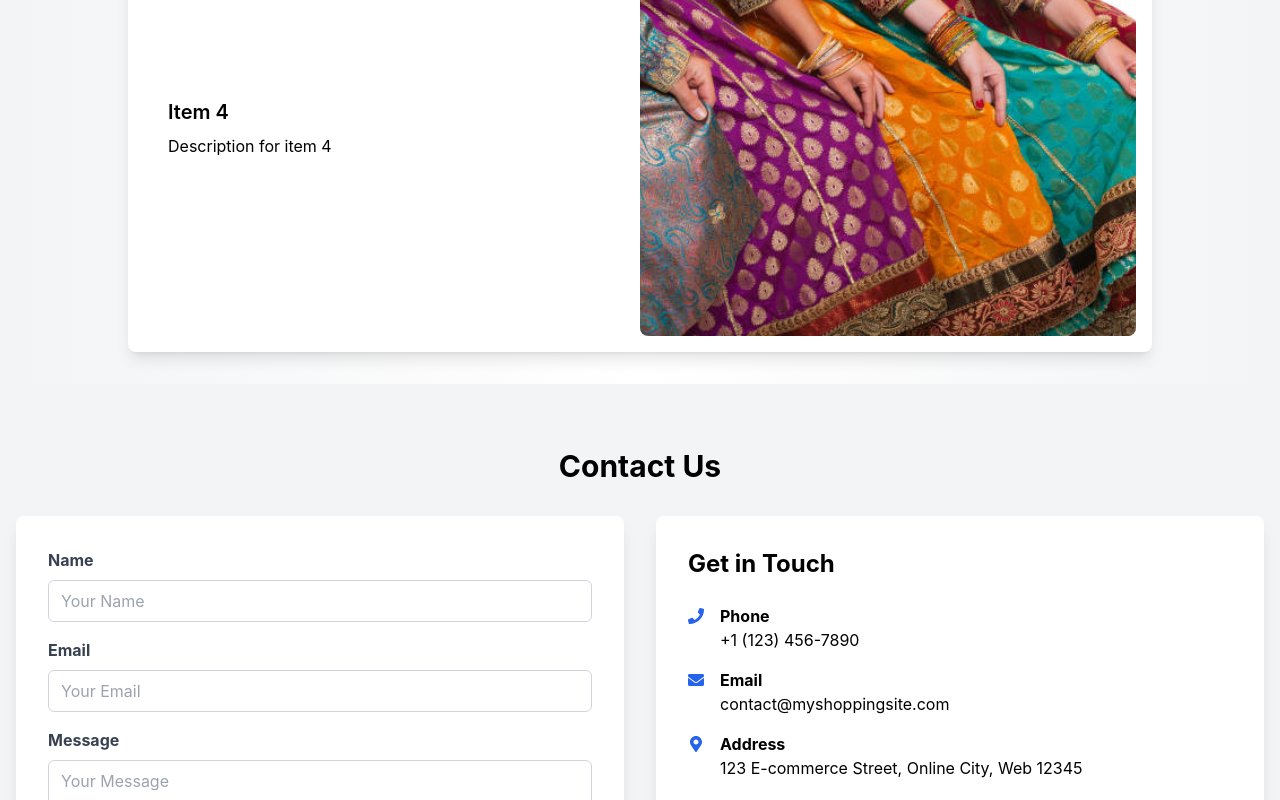
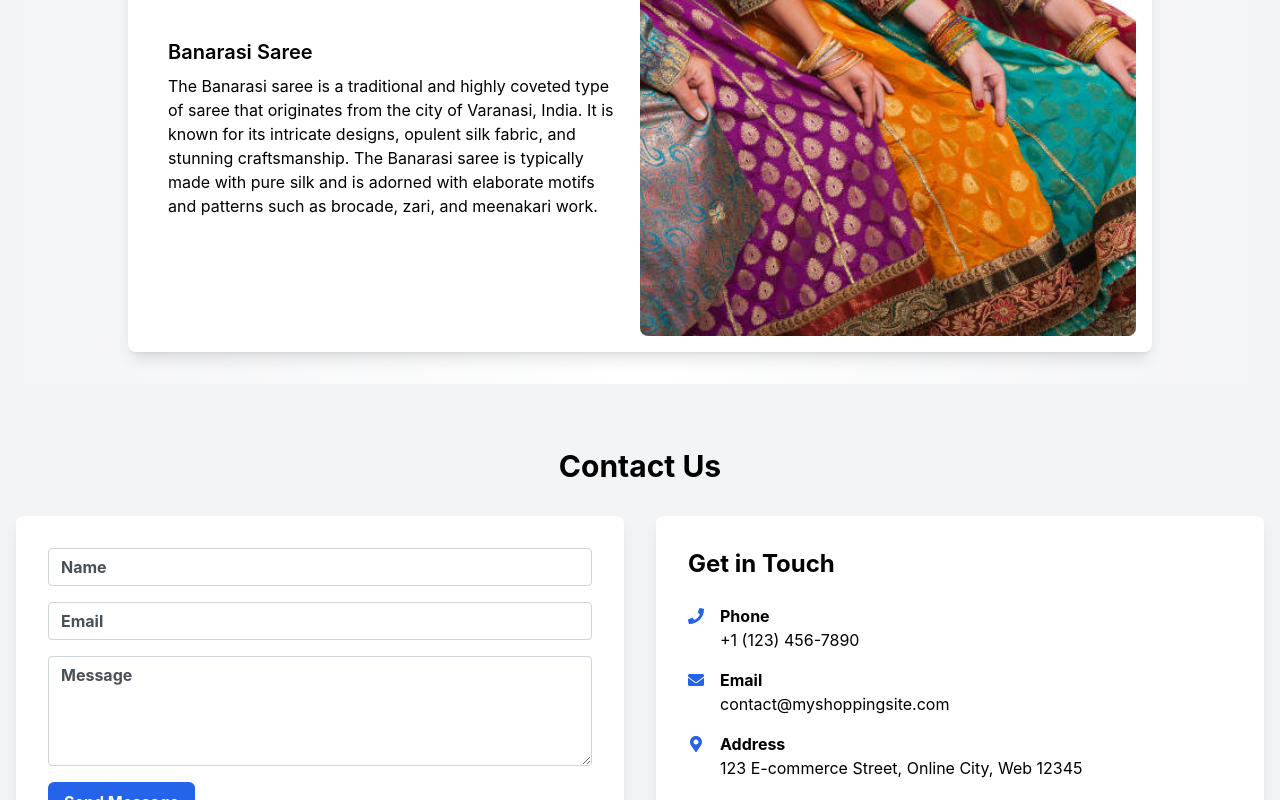
Before and after one commit to darshannayak19/SoppingShop, a Next.js app: page / in a window 1280 px wide. Shown: the part 2700-3500 px from the top of the page. Built offline with nearby package versions, Linux system fonts and the light colour scheme.

Commit message:
made some changes in contact us part

```diff
--- a/components/Common/About.tsx
+++ b/components/Common/About.tsx
@@ -5,10 +5,10 @@ import 'aos/dist/aos.css';
 import slide1 from '../Slideshow/images/slide1.jpg'
 
 const items = [
-  { id: 1, name: 'Item 1', description: 'Description for item 1', image: slide1 },
-  { id: 2, name: 'Item 2', description: 'Description for item 2', image: slide1 },
-  { id: 3, name: 'Item 3', description: 'Description for item 3', image: slide1 },
-  { id: 4, name: 'Item 4', description: 'Description for item 4', image: slide1 },
+  { id: 1, name: 'Banarasi Saree', description: 'The Banarasi saree is a traditional and highly coveted type of saree that originates from the city of Varanasi, India. It is known for its intricate designs, opulent silk fabric, and stunning craftsmanship. The Banarasi saree is typically made with pure silk and is adorned with elaborate motifs and patterns such as brocade, zari, and meenakari work.', image: slide1 },
+  { id: 2, name: 'Banarasi Saree', description: 'The Banarasi saree is a traditional and highly coveted type of saree that originates from the city of Varanasi, India. It is known for its intricate designs, opulent silk fabric, and stunning craftsmanship. The Banarasi saree is typically made with pure silk and is adorned with elaborate motifs and patterns such as brocade, zari, and meenakari work.', image: slide1 },
+  { id: 3, name: 'Banarasi Saree', description: 'The Banarasi saree is a traditional and highly coveted type of saree that originates from the city of Varanasi, India. It is known for its intricate designs, opulent silk fabric, and stunning craftsmanship. The Banarasi saree is typically made with pure silk and is adorned with elaborate motifs and patterns such as brocade, zari, and meenakari work.', image: slide1 },
+  { id: 4, name: 'Banarasi Saree', description: 'The Banarasi saree is a traditional and highly coveted type of saree that originates from the city of Varanasi, India. It is known for its intricate designs, opulent silk fabric, and stunning craftsmanship. The Banarasi saree is typically made with pure silk and is adorned with elaborate motifs and patterns such as brocade, zari, and meenakari work.', image: slide1 },
 ];
 
 const About = () => {
--- /dev/null
+++ b/components/Contactus/ContactUs.module.css
@@ -0,0 +1,84 @@
+.inputContainer {
+    position: relative;
+  }
+
+  .inputContainer input::placeholder,
+  .inputContainer textarea::placeholder {
+    color: transparent;
+  }
+
+  .inputContainer label {
+    position: absolute;
+    top: 0;
+    left: 0;
+    display: block;
+    width: 100%;
+    margin-bottom: 0;
+    line-height: 1.5;
+    color: #495057;
+    border: 1px solid transparent;
+    border-radius: .25rem;
+    transition: all .1s ease-in-out;
+    padding: 0.375rem 0.75rem;
+    pointer-events: none;
+  }
+
+  .inputContainer input::-webkit-input-placeholder,
+  .inputContainer textarea::-webkit-input-placeholder {
+    opacity: 0;
+    transition: opacity .1s ease-in-out;
+  }
+
+  .inputContainer input::-moz-placeholder,
+  .inputContainer textarea::-moz-placeholder {
+    opacity: 0;
+    transition: opacity .1s ease-in-out;
+  }
+
+  .inputContainer input:-ms-input-placeholder,
+  .inputContainer textarea:-ms-input-placeholder {
+    opacity: 0;
+    transition: opacity .1s ease-in-out;
+  }
+
+  .inputContainer input::-ms-input-placeholder,
+  .inputContainer textarea::-ms-input-placeholder {
+    opacity: 0;
+    transition: opacity .1s ease-in-out;
+  }
+
+  .inputContainer input:not(:placeholder-shown),
+  .inputContainer textarea:not(:placeholder-shown) {
+    padding-top: 1.25rem;
+    padding-bottom: .25rem;
+  }
+
+  .inputContainer input:not(:placeholder-shown) ~ label,
+  .inputContainer textarea:not(:placeholder-shown) ~ label {
+    padding-top: .25rem;
+    padding-bottom: .25rem;
+    font-size: 12px;
+    color: #777;
+  }
+
+  .input {
+    display: block;
+    width: 100%;
+    padding: 0.375rem 0.75rem;
+    font-size: 1rem;
+    line-height: 1.5;
+    color: #495057;
+    background-color: #fff;
+    background-clip: padding-box;
+    border: 1px solid #ced4da;
+    border-radius: 0.25rem;
+    transition: border-color 0.15s ease-in-out, box-shadow 0.15s ease-in-out;
+  }
+
+  .input:focus {
+    color: #495057;
+    background-color: #fff;
+    border-color: #80bdff;
+    outline: 0;
+    box-shadow: 0 0 0 0.2rem rgba(0,123,255,.25);
+  }
--- a/components/Contactus/Contactus.tsx
+++ b/components/Contactus/Contactus.tsx
@@ -1,14 +1,41 @@
-// components/ContactUs.tsx
-
-import React, { useEffect } from 'react';
+import React, { useEffect, useState } from 'react';
 import { FaPhone, FaEnvelope, FaMapMarkerAlt } from 'react-icons/fa';
 import AOS from 'aos';
 import 'aos/dist/aos.css';
+import styles from './ContactUs.module.css';
 
-const ContactUs = () => {
+const ContactUs: React.FC = () => {
   useEffect(() => {
     AOS.init({ duration: 1000 });
   }, []);
+
+  const [formData, setFormData] = useState({
+    name: '',
+    email: '',
+    message: ''
+  });
+
+  const [fieldsFilled, setFieldsFilled] = useState({
+    name: false,
+    email: false,
+    message: false
+  });
+
+  const handleInputChange = (e: React.ChangeEvent<HTMLInputElement | HTMLTextAreaElement>) => {
+    const { name, value } = e.target;
+    setFormData(prevData => ({
+      ...prevData,
+      [name]: value
+    }));
+    setFieldsFilled(prevFields => ({
+      ...prevFields,
+      [name]: value.trim() !== ''
+    }));
+  };
+
+  const getInputClassName = (fieldName: keyof typeof fieldsFilled) => {
+    return `${styles.input} ${fieldsFilled[fieldName] ? 'bg-white text-black' : 'bg-gray-100 text-gray-700'} w-full px-3 py-2 border border-gray-300 rounded-md focus:outline-none focus:ring-2 focus:ring-blue-500 transition-all duration-300`;
+  };
 
   return (
     <section className="bg-gray-100 py-16">
@@ -18,22 +45,41 @@ const ContactUs = () => {
           {/* Contact Form */}
           <div className="w-full lg:w-1/2 px-4 mb-8 lg:mb-0" data-aos="fade-right">
             <form className="bg-white rounded-lg shadow-lg p-8">
-              <div className="mb-4">
+              <div className={`mb-4 ${styles.inputContainer}`}>
+                <input
+                  type="text"
+                  id="name"
+                  name="name"
+                  value={formData.name}
+                  onChange={handleInputChange}
+                  className={getInputClassName('name')}
+                  placeholder="Your Name"
+                />
                 <label htmlFor="name" className="block text-gray-700 font-bold mb-2">Name</label>
-                <input type="text" id="name" className="w-full px-3 py-2 border border-gray-300 rounded-md focus:outline-none focus:ring-2 focus:ring-blue-500" placeholder="Your Name" />
               </div>
-              <div className="mb-4">
+              <div className={`mb-4 ${styles.inputContainer}`}>
+                <input
+                  type="email"
+                  id="email"
+                  name="email"
+                  value={formData.email}
+                  onChange={handleInputChange}
+                  className={getInputClassName('email')}
+                  placeholder="Your Email"
+                />
                 <label htmlFor="email" className="block text-gray-700 font-bold mb-2">Email</label>
-                <input type="email" id="email" className="w-full px-3 py-2 border border-gray-300 rounded-md focus:outline-none focus:ring-2 focus:ring-blue-500" placeholder="Your Email" />
               </div>
-              <div className="mb-4">
-                <label htmlFor="message" className="block text-gray-700 font-bold mb-2">Message</label>
+              <div className={`mb-4 ${styles.inputContainer}`}>
                 <textarea
                   id="message"
+                  name="message"
                   rows={4}
-                  className="w-full px-3 py-2 border border-gray-300 rounded-md focus:outline-none focus:ring-2 focus:ring-blue-500"
+                  value={formData.message}
+                  onChange={handleInputChange}
+                  className={getInputClassName('message')}
                   placeholder="Your Message"
                 ></textarea>
+                <label htmlFor="message" className="block text-gray-700 font-bold mb-2">Message</label>
               </div>
               <button type="submit" className="bg-blue-600 text-white font-bold py-2 px-4 rounded-md hover:bg-blue-700 transition duration-300">Send Message</button>
             </form>
--- a/package.json
+++ b/package.json
@@ -12,10 +12,10 @@
     "aos": "^2.3.4",
     "eslint": "^8.56.0",
     "lucide-react": "^0.436.0",
-    "next": "14.2.4",
+    "next": "^14.2.14",
     "react": "18.3.1",
     "react-dom": "18.3.1",
-    "react-icons": "^5.2.1",
+    "react-icons": "^5.3.0",
     "react-responsive-carousel": "^3.2.23"
   },
   "devDependencies": {
```
Also changed, not shown: 2 other files (tests, documents, lock files or other folders).
